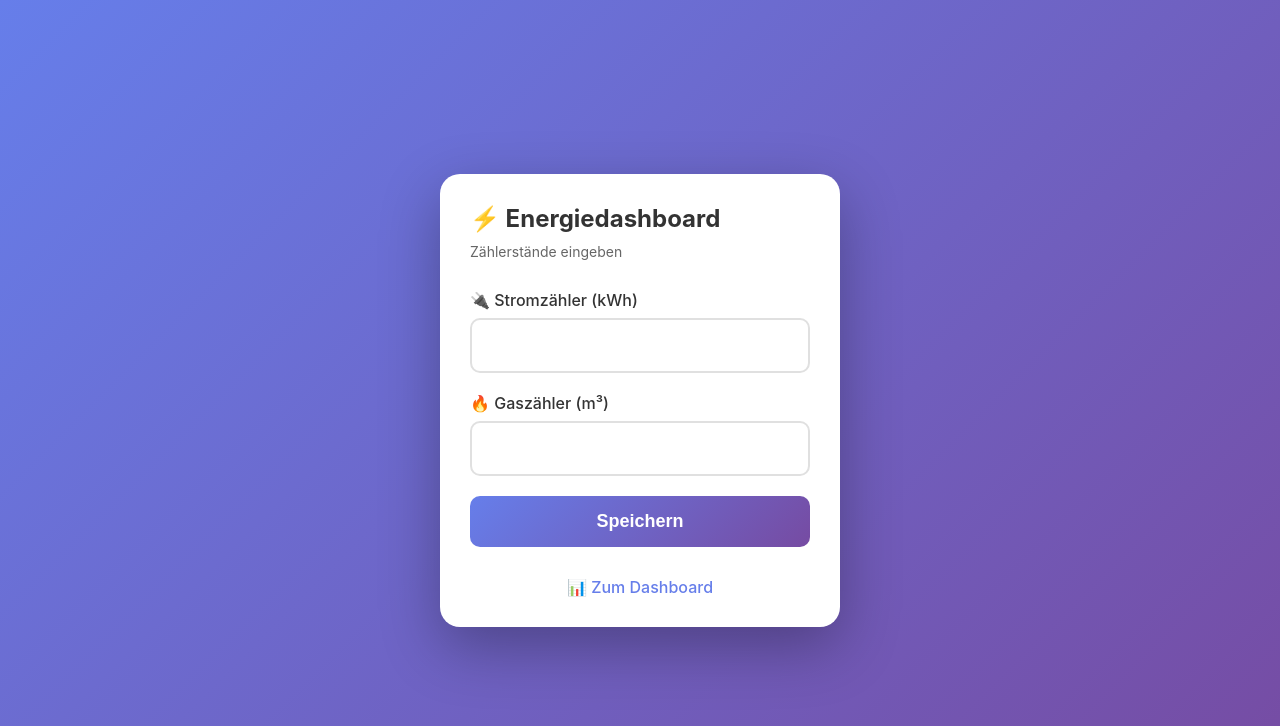
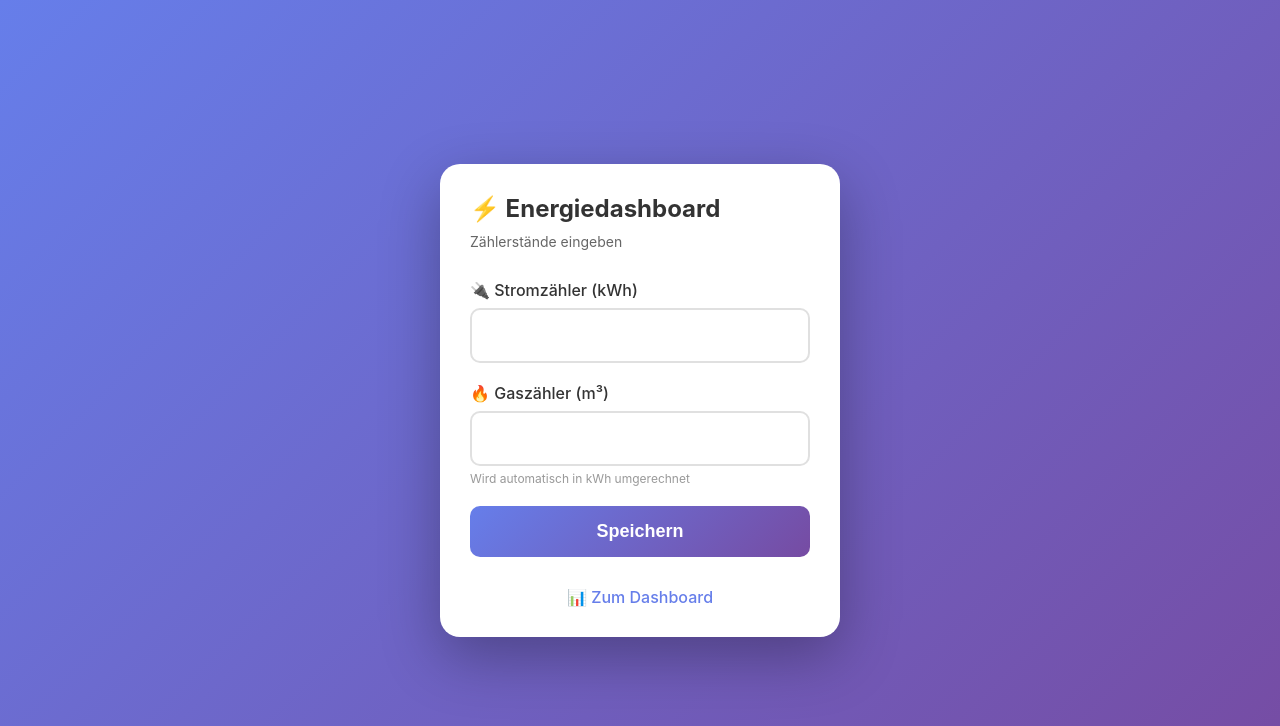
Before and after one commit to FlorianMayr1208/Energiedashboard, a Flask app: page /eingabe in a window 1280 px wide. Shown: the top 726 px of the page. Run offline with Flask 3, Linux system fonts and the light colour scheme.

Commit message:
Add gas to kWh conversion
- Add configurable Brennwert (11.493) and Zustandszahl (0.947)
- Automatic conversion of gas m³ to kWh in API
- Dashboard now displays both m³ and kWh for gas
- Updated table to show gas consumption in kWh
- Updated chart to display gas in kWh instead of m³
- Added info hint in input form about automatic conversion
- New API endpoint /api/config for configuration values

```diff
--- a/app.py
+++ b/app.py
@@ -7,6 +7,10 @@ app = Flask(__name__)
 
 # Pfad zur JSON-Datei
 DATA_FILE = 'data/verbrauch.json'
+
+# Gas-Umrechnung: m³ → kWh
+BRENNWERT = 11.493  # kWh/m³
+ZUSTANDSZAHL = 0.947
 
 def init_data_file():
     """Erstellt die JSON-Datei, falls sie nicht existiert"""
@@ -59,16 +63,32 @@ def get_daten():
 
     # Berechne Verbrauch zwischen Einträgen
     eintraege = data['eintraege']
+
+    # Rechne Gas m³ in kWh um
+    for eintrag in eintraege:
+        eintrag['gas_kwh'] = round(eintrag['gas'] * BRENNWERT * ZUSTANDSZAHL, 2)
+
     if len(eintraege) > 1:
         for i in range(len(eintraege)-1, 0, -1):
             eintraege[i]['strom_verbrauch'] = round(
                 eintraege[i]['strom'] - eintraege[i-1]['strom'], 2
             )
-            eintraege[i]['gas_verbrauch'] = round(
+            eintraege[i]['gas_verbrauch_m3'] = round(
                 eintraege[i]['gas'] - eintraege[i-1]['gas'], 2
+            )
+            eintraege[i]['gas_verbrauch_kwh'] = round(
+                eintraege[i]['gas_verbrauch_m3'] * BRENNWERT * ZUSTANDSZAHL, 2
             )
 
     return jsonify(data)
+
+@app.route('/api/config')
+def get_config():
+    """API Endpoint für Konfigurationswerte"""
+    return jsonify({
+        'brennwert': BRENNWERT,
+        'zustandszahl': ZUSTANDSZAHL
+    })
 
 @app.route('/manifest.json')
 def manifest():
--- a/templates/eingabe.html
+++ b/templates/eingabe.html
@@ -109,6 +109,12 @@
         .success.show {
             display: block;
         }
+
+        .info {
+            font-size: 12px;
+            color: #999;
+            margin-top: 5px;
+        }
     </style>
 </head>
 <body>
@@ -129,6 +135,7 @@
             <div class="input-group">
                 <label for="gas">🔥 Gaszähler (m³)</label>
                 <input type="number" id="gas" step="0.01" required inputmode="decimal">
+                <div class="info">Wird automatisch in kWh umgerechnet</div>
             </div>
 
             <button type="submit">Speichern</button>
```
Also changed, not shown: templates/dashboard.html (+11 -9 lines).
